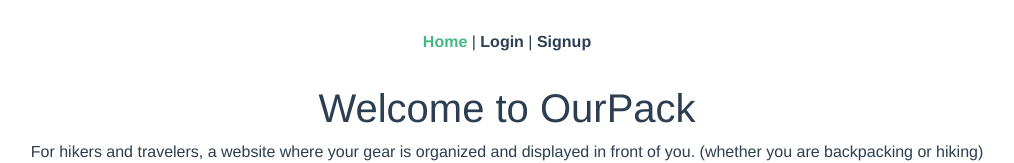
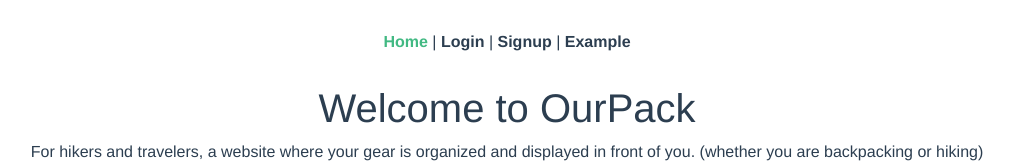
Before and after one commit to zackartborges/capstone_project_vue, a Vue app: page / in a window 1280 px wide. Shown: the top 163 px of the page, without its empty margins (133-1147 px from the left). Built offline with nearby package versions, Linux system fonts and the light colour scheme.

Commit message:
adds example page link and path

```diff
--- a/src/App.vue
+++ b/src/App.vue
@@ -69,6 +69,8 @@
         |
         <router-link to="/signup">Signup</router-link>
       </span>
+      |
+      <router-link to="/example">Example</router-link>
     </div>
     <router-view />
   </div>
--- a/src/router/index.js
+++ b/src/router/index.js
@@ -4,7 +4,7 @@ import Home from "../views/Home.vue";
 import Login from "../views/Login.vue";
 import Signup from "../views/Signup.vue";
 import Logout from "../views/Logout.vue";
-
+import Example from "../views/Example.vue";
 
 Vue.use(VueRouter);
 
@@ -30,6 +30,11 @@ const routes = [
     component: Logout,
   },
   {
+    path: "/example",
+    name: "Example",
+    component: Example,
+  },
+  {
     path: "/about",
     name: "About",
     // route level code-splitting
```
